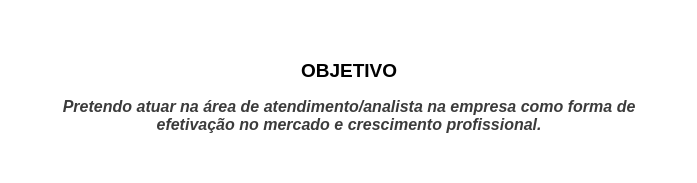
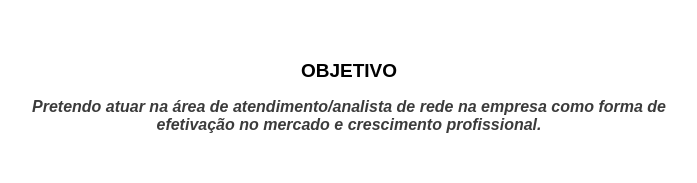
Before and after one commit to alciran-job/curriculo-html-css, a plain HTML site: page menu/objetivo.html in a window 1280 px wide. Shown: the top 183 px of the page, without its empty margins (291-988 px from the left). Drawn offline with Linux system fonts and the light colour scheme.

Commit message:
edição e adição do objetivo na breach-novo

```diff
--- a/menu/objetivo.html
+++ b/menu/objetivo.html
@@ -13,7 +13,7 @@
 
         <h2 class="titulo formatação" id="objetivo">Objetivo</h2>
         <p class="formatação" id="frase_objetivo">
-            <strong><em>Pretendo atuar na área de atendimento/analista na empresa como forma de <br> efetivação no mercado e crescimento profissional.</em></strong>
+            <strong><em>Pretendo atuar na área de atendimento/analista de rede na empresa como forma de <br> efetivação no mercado e crescimento profissional.</em></strong>
         </p>
 
         <br>
```
